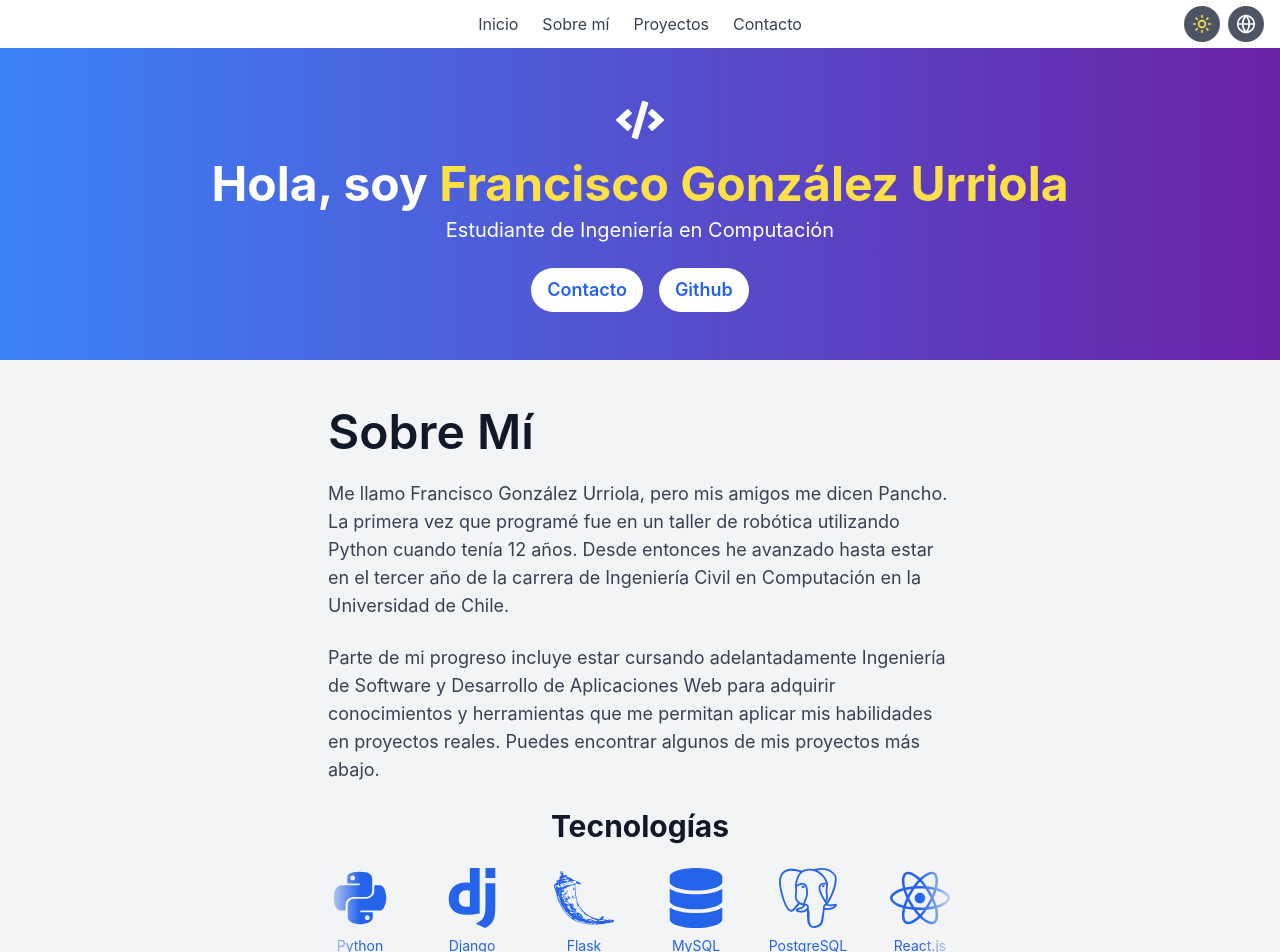
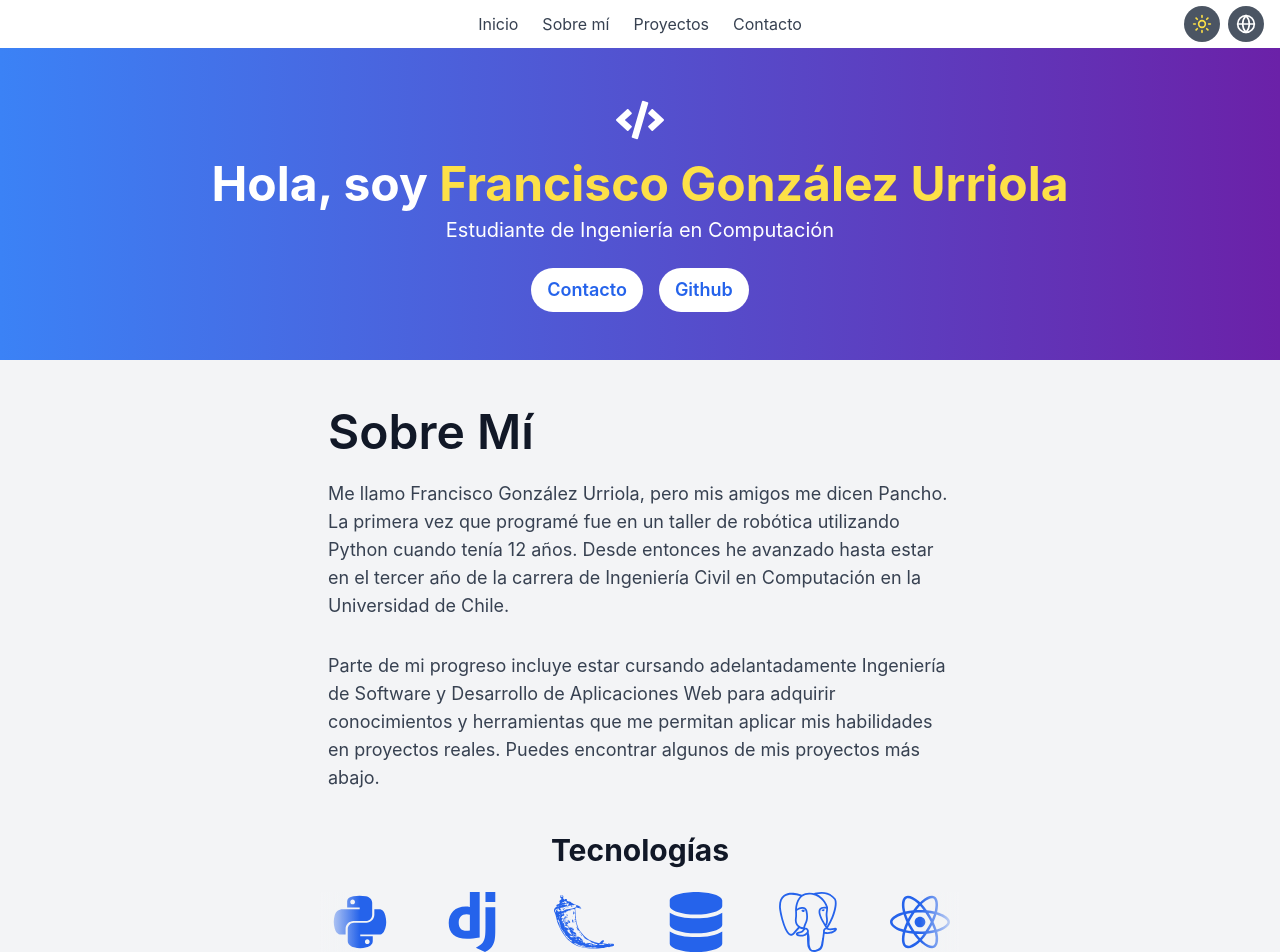
Before and after one commit to fgonzalezurriola/Portfolio-React-Vite, a React (Vite) app: page / in a window 1280 px wide. Shown: the top 952 px of the page. Built offline with nearby package versions, Linux system fonts and the light colour scheme.

Commit message:
Styles: updated styles for transition colors for darkmode and hover scale up

```diff
--- a/src/App.tsx
+++ b/src/App.tsx
@@ -13,7 +13,7 @@ function App() {
   const { toggleLanguage } = useLanguage();
   return (
     <div className={`min-h-screen ${isDarkMode ? 'dark' : ''}`}>
-      <div className="bg-white dark:bg-gray-900 text-gray-900 dark:text-white transition-colors duration-1000">
+      <div className="bg-white dark:bg-gray-900 text-gray-900 dark:text-white transition-colors">
         <Header />
         <Hero />
         <About />
--- a/src/components/About.tsx
+++ b/src/components/About.tsx
@@ -6,15 +6,15 @@ const About: React.FC = () => {
   const { t } = useTranslation();
 
   return (
-    <section id="about" className="py-6 bg-gray-100 dark:bg-gray-800 transition-colors duration-1000">
+    <section id="about" className="py-6 bg-gray-100 dark:bg-gray-800 transition-colors">
       <div className="max-w-2xl mx-auto px-6 text-center">
-        <h2 className="text-5xl font-semibold text-start mt-6">
+        <h2 className="text-5xl font-semibold text-start mt-6 mb-2">
         {t('about.title')}
         </h2>
-        <p className="text-lg text-gray-700 dark:text-gray-300 text-start text-wrap py-6">
+        <p className="text-lg text-gray-700 dark:text-gray-300 text-start text-wrap py-4">
           {t('about.description')}
         </p>
-        <p className="text-lg text-gray-700 dark:text-gray-300 text-start text-wrap">
+        <p className="text-lg text-gray-700 dark:text-gray-300 text-start text-wrap py-4">
           {t('about.description1')}
         </p>
       </div>
--- a/src/components/Contact.tsx
+++ b/src/components/Contact.tsx
@@ -17,28 +17,28 @@ const Contact: React.FC = () => {
   };
 
   return (
-    <section id="contact" className="py-10 bg-gray-100 dark:bg-gray-800">
+    <section id="contact" className="py-10 bg-gray-100 dark:bg-gray-800 transition-color">
       <div className="container mx-auto px-6">
         <h2 className="text-3xl font-bold text-center mb-8">{t('contact.title')}</h2>
         <div className="flex justify-center space-x-8">
           {/* Gmail */}
           <button onClick={handleEmailClick}
           className="text-gray-700 dark:text-gray-300 hover:text-blue-500 dark:hover:text-blue-500
-          transition duration-300 flex flex-col items-center">
+          transition-all duration-300 hover:scale-125 flex flex-col items-center">
             <FaEnvelope className="text-5xl" />
             <p className="text-center mt-2">{t('contact.email')}</p>
           </button>
           {/* LinkedIn */}
           <a href="https://www.linkedin.com/in/fgonzalezurriola/" target="_blank" rel="noreferrer noopener"
           className="text-gray-700 dark:text-gray-300 hover:text-blue-500 dark:hover:text-blue-500
-          transition duration-300 flex flex-col items-center">
+          transition-all duration-300 hover:scale-125 flex flex-col items-center">
             <FaLinkedin className="text-5xl ml-2" />
             <p className="text-center mt-2 ml-2">LinkedIn</p>
           </a>
           {/* Telegram */}
           <a href="https://t.me/fgonzalezurriola" target="_blank" rel="noreferrer noopener"
           className="text-gray-700 dark:text-gray-300 hover:text-blue-500 dark:hover:text-blue-500
-          transition duration-300 flex flex-col items-center">
+          transition-all duration-300 hover:scale-125 flex flex-col items-center">
             <FaTelegram className="text-5xl mr-0" />
             <p className="text-center mt-2">Telegram</p>
           </a>
--- a/src/components/Footer.tsx
+++ b/src/components/Footer.tsx
@@ -6,12 +6,11 @@ const Footer: React.FC = () => {
 
   return (
     <footer className="bg-gray-800 text-white py-6 border-t-4 border-gray-100 dark:border-gray-300">
-      <div className="container mx-auto px-6 text-center ">
+      <div className="container mx-auto px-6 text-center">
         <p>{t('footer.copyright')}</p>
       </div>
     </footer>
   );
 };
 
-
 export default Footer;
--- a/src/components/Hero.tsx
+++ b/src/components/Hero.tsx
@@ -13,7 +13,7 @@ const Hero: React.FC = () => {
     <section id="home" className="bg-gradient-to-r text-white py-12
     from-blue-500 to-purple-800
     dark:from-sky-400 dark:to-purple-600
-    transition-colors duration-1000
+    transition-colors
     ">
       <div className="container mx-auto px-4 sm:px-6 text-center">
         <FaCode size={48} className="mx-auto mb-4" />
--- a/src/components/Projects.tsx
+++ b/src/components/Projects.tsx
@@ -55,7 +55,7 @@ const Projects: React.FC = () => {
   ];
 
   return (
-    <section id="projects" className="py-12">
+    <section id="projects" className="py-12 transition-color">
       <div className="container mx-auto px-6">
         <h2 className="text-3xl font-bold text-center mb-12">{t('projects.title')}</h2>
         <div className="grid grid-cols-1 md:grid-cols-2 lg:grid-cols-3 gap-8">
--- a/src/components/TechnologyCarousel.tsx
+++ b/src/components/TechnologyCarousel.tsx
@@ -24,7 +24,7 @@ const TechnologyCarousel: React.FC = () => {
   return (
     <div className="relative h-30 overflow-hidden w-full sm:w-3/4 md:w-2/3 lg:w-1/2 mx-auto mb-2">
       {/* Fade out and fade in */}
-      <div className="absolute inset-0 pointer-events-none">
+      <div className="absolute inset-0 pointer-events-none transition-colors duration-1000">
         <div className="absolute left-0 top-0 h-full w-10 bg-gradient-to-r from-gray-100 dark:from-gray-800 to-transparent z-10" />
         <div className="absolute right-0 top-0 h-full w-10 bg-gradient-to-l from-gray-100 dark:from-gray-800 to-transparent z-10" />
       </div>
--- a/src/components/ToggleButtons.tsx
+++ b/src/components/ToggleButtons.tsx
@@ -16,7 +16,7 @@ const ToggleButtons: React.FC<ToggleButtonsProps> = ({
     <div className="fixed top-16 right-4 flex space-x-2 sm:top-1.5 z-20">
       <button
         onClick={toggleTheme}
-        className={`p-2 rounded-full transition-colors duration-300 ${
+        className={`p-2 rounded-full transition-colors ${
           isDarkMode
           ? 'bg-gray-200 hover:bg-gray-400 text-gray-800'
           : 'bg-gray-600 hover:bg-gray-800 text-yellow-300'}`}
@@ -28,7 +28,7 @@ const ToggleButtons: React.FC<ToggleButtonsProps> = ({
 
       <button
         onClick={toggleLanguage}
-        className={`p-2 rounded-full transition-colors duration-300 ${
+        className={`p-2 rounded-full transition-colors ${
           isDarkMode
           ? 'bg-gray-200 hover:bg-gray-400 text-gray-800'
           : 'bg-gray-600 hover:bg-gray-800 text-white'}`}
--- a/src/index.css
+++ b/src/index.css
@@ -18,6 +18,6 @@
   .transition-colors {
     transition-property: background-color, border-color, color, fill, stroke;
     transition-timing-function: cubic-bezier(0.4, 0, 0.2, 1);
-    transition-duration: 150ms;
+    transition-duration: 200ms;
   }
 }
--- a/tailwind.config.js
+++ b/tailwind.config.js
@@ -10,7 +10,7 @@ export default {
       keyframes: {
         scroll: {
           '0%': { transform: 'translateX(0)' },
-          '100%': { transform: 'translateX(-1750%)' },
+          '100%': { transform: 'translateX(-1050%)' },
         },
         'scroll-mobile': {
           '0%': { transform: 'translateX(0)' },
```
Also changed, not shown: src/components/Header.tsx (line endings or trailing spaces).
